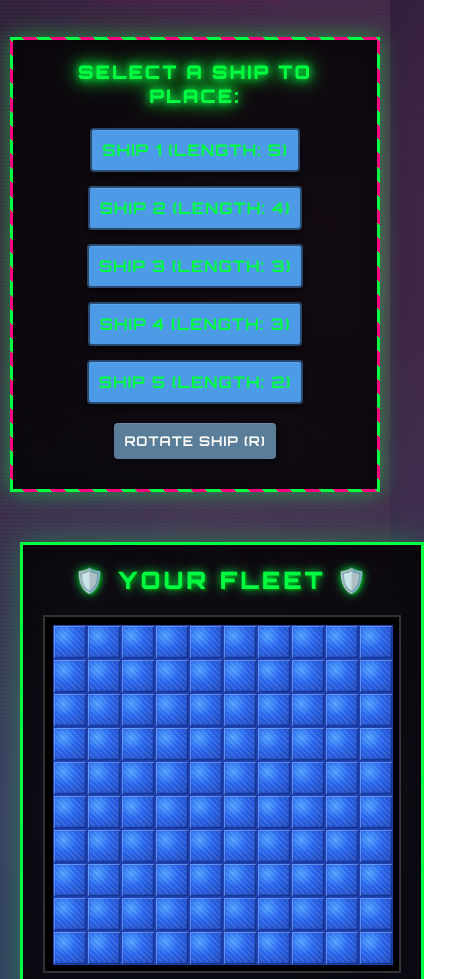
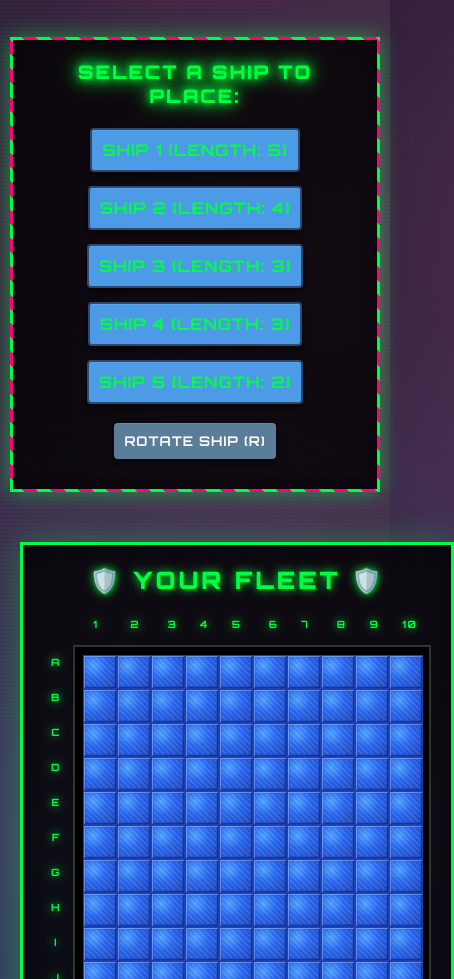
Before and after one commit to Yamen-M/Battleship, a website with bundled scripts: page src/index.html in a window 390 px wide. Shown: the part 121-1100 px from the top of the page, 454 px wide, since content can reach past the window. Built offline with nearby package versions, Linux system fonts and the light colour scheme.

Commit message:
Final touches added letter and number index to the board, and removed unnecessary comments.

```diff
--- a/src/style.css
+++ b/src/style.css
@@ -185,13 +185,12 @@ button:hover {
   text-shadow: 0 0 10px #00ff41, 2px 2px 0px #003300;
   font-size: 1.5rem;
 }
-
 .board {
   display: grid;
   grid-template-columns: repeat(10, 36px);
   grid-template-rows: repeat(10, 36px);
   gap: 2px;
-  margin: 0 auto;
+  margin: 0;
   background: #000;
   padding: 8px;
   border: 2px solid #333;
@@ -491,6 +490,41 @@ h1::before {
 .board-wrapper {
   position: relative;
   display: inline-block;
+  padding-top: 30px;
+  padding-left: 30px;
+}
+
+.board-wrapper::before {
+  content: "1        2       3        4        5        6       7        8        9        10";
+  position: absolute;
+  top: 5px;
+  left: 59px;
+  color: #00ff41;
+  font-family: "Orbitron", monospace;
+  font-weight: 700;
+  font-size: 12px;
+  text-shadow: 0 0 8px #00ff41;
+  white-space: pre;
+}
+
+.board-wrapper::after {
+  content: "A\A B\A C\A D\A E\A F\A G\A H\A I\A J";
+  position: absolute;
+  top: 38px;
+  left: 12px;
+  color: #00ff41;
+  font-family: "Orbitron", monospace;
+  font-weight: 700;
+  font-size: 12px;
+  line-height: 38px;
+  text-shadow: 0 0 8px #00ff41;
+  white-space: pre-line;
+}
+
+.enemy-side .board-wrapper::before,
+.enemy-side .board-wrapper::after {
+  color: #ff0080;
+  text-shadow: 0 0 8px #ff0080;
 }
 
 @keyframes gradientShift {
@@ -641,6 +675,21 @@ github-icon {
     grid-template-rows: repeat(10, 32px);
   }
 
+  .board-wrapper::before {
+    content: "1       2      3     4     5      6     7      8     9     10";
+    font-size: 10px;
+    left: 50px;
+    top: 3px;
+    letter-spacing: 1.5px;
+  }
+
+  .board-wrapper::after {
+    font-size: 10px;
+    line-height: 35px;
+    left: 8px;
+    top: 30px;
+  }
+
   .cell {
     width: 32px;
     height: 32px;
```
